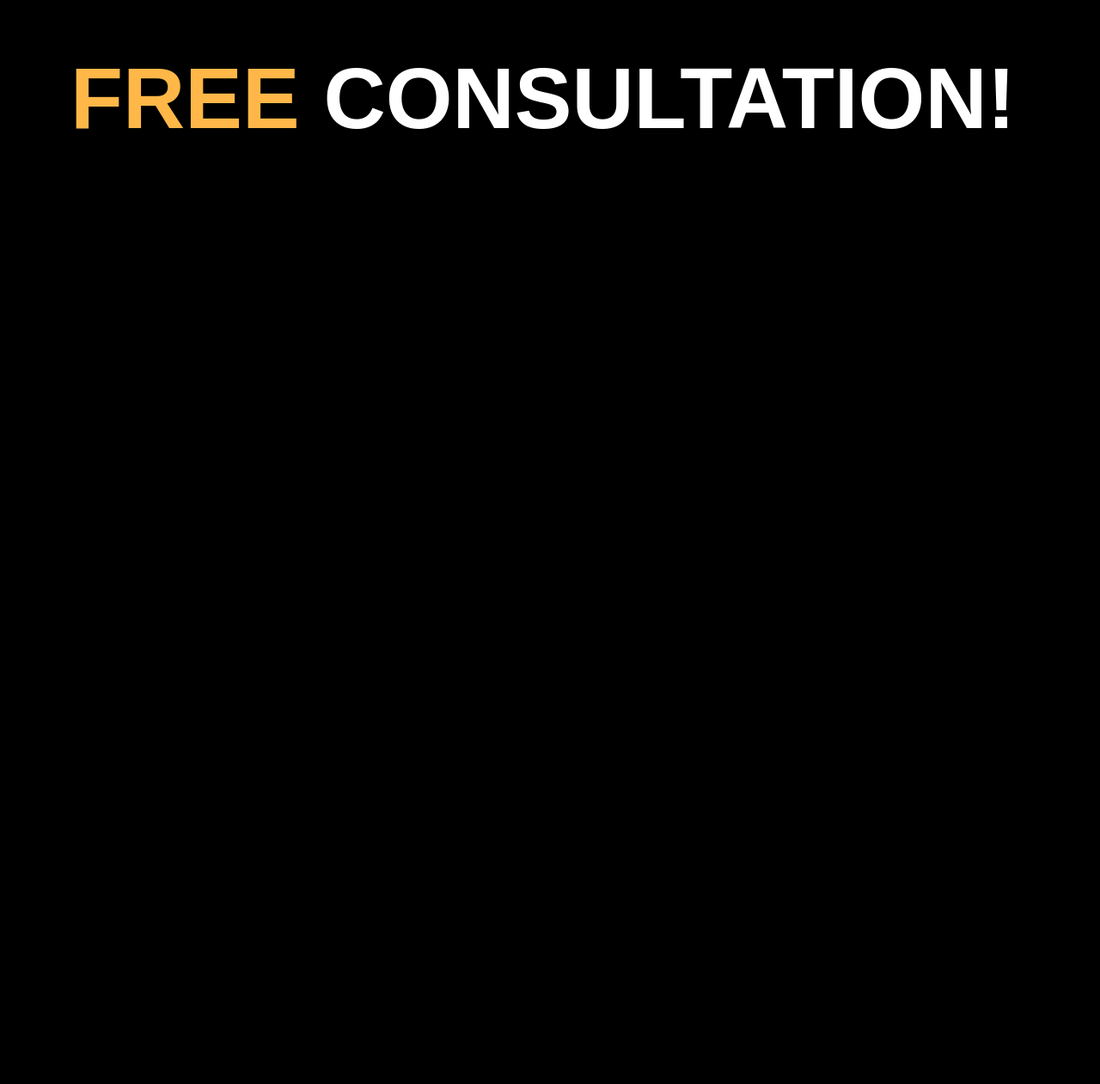
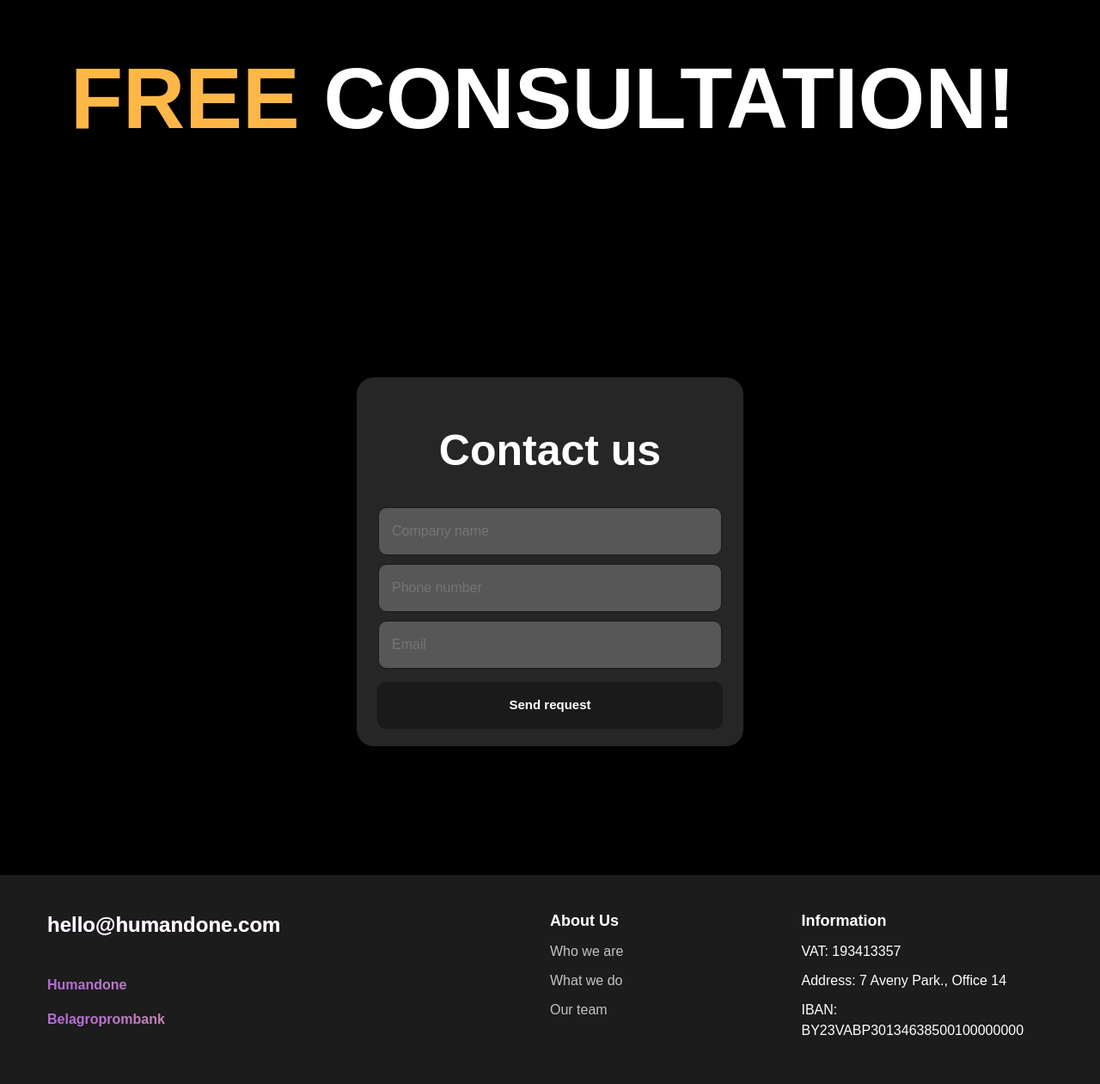
Before and after one commit to dimaa21/website-digital-agency, a website: page index.html in a window 1280 px wide. Shown: the part 2861-4122 px from the top of the page at 86% size. Before the commit the page ends 3066 px from the top, so only its background shows below. Drawn offline with nearby package versions, Linux system fonts and the light colour scheme; a web font is replaced by a local one.

Commit message:
Update index.html

```diff
--- a/index.html
+++ b/index.html
@@ -145,6 +145,50 @@
     </section>
 
 
+    <!-- Форма-->
+
+    <section class="form container">
+        <div class="form-container">
+            <form class="form-block" action="">
+                <p class="main-text-form">Contact us</p>
+                <input class="form-input" type="text" placeholder="Company name">
+                <input class="form-input" type="text" placeholder="Phone number">
+                <input class="form-input" type="text" placeholder="Email">
+                <button class="form-btn">Send request</button>
+            </form>
+        </div>
+    </section>
+
+    <!--Футер -->
+
+    <footer class="footer">
+        <div class="container">
+          <div class="footer-content">
+            <div class="footer-column">
+              <p class="footer-email"><a href="mailto:hello@humandone.com">hello@humandone.com</a></p>
+                <br>
+              <p class="footer-email">Humandone</p>
+              <p class="footer-email">Belagroprombank</p>
+            </div>
+            <div class="footer-column">
+              <ul class="footer-links">
+                <li><strong>About Us</strong></li>
+                <li><a href="#">Who we are</a></li>
+                <li><a href="#">What we do</a></li>
+                <li><a href="#">Our team</a></li>
+              </ul>
+            </div>
+            <div class="footer-column">
+              <ul class="footer-info">
+                <li><strong>Information</strong></li>
+                <li>VAT: 193413357</li>
+                <li>Address: 7 Aveny Park., Office 14</li>
+                <li>IBAN: BY23VABP30134638500100000000</li>
+              </ul>
+            </div>
+          </div>
+        </div>
+      </footer>
 
     <script src="app/js/main.js"></script>
 </html>
```
